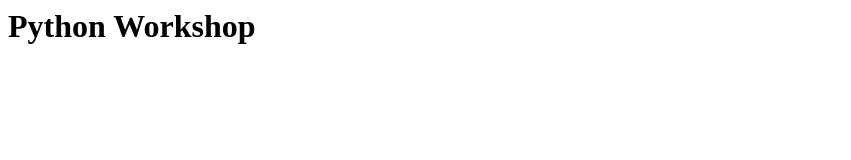
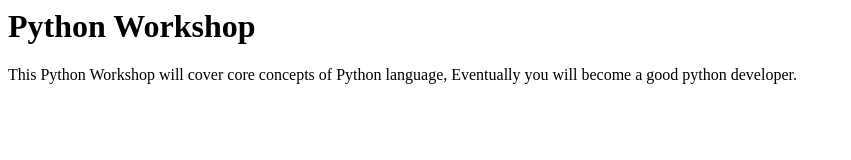
Before and after one commit to Indirajith1/Indirajith1, a plain HTML site: page index.html in a window 1280 px wide. Shown: the whole page, without its empty margins (0-851 px from the left). Drawn offline with Linux system fonts and the light colour scheme.

Commit message:
modified By Indirajith

```diff
--- a/index.html
+++ b/index.html
@@ -5,4 +5,8 @@
     </centre>
     </h1>
   </head>
+  <body>
+    This Python Workshop will cover core concepts of Python language,
+    Eventually you will become a good python developer.
+  </body>
 </html>
```
